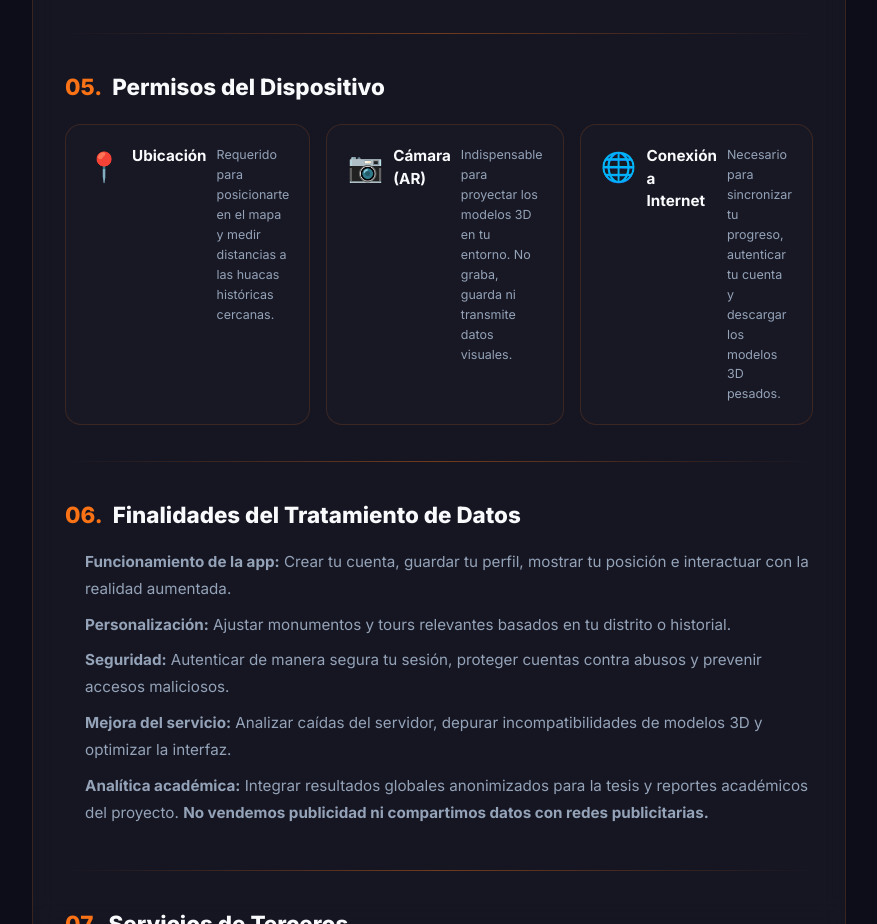
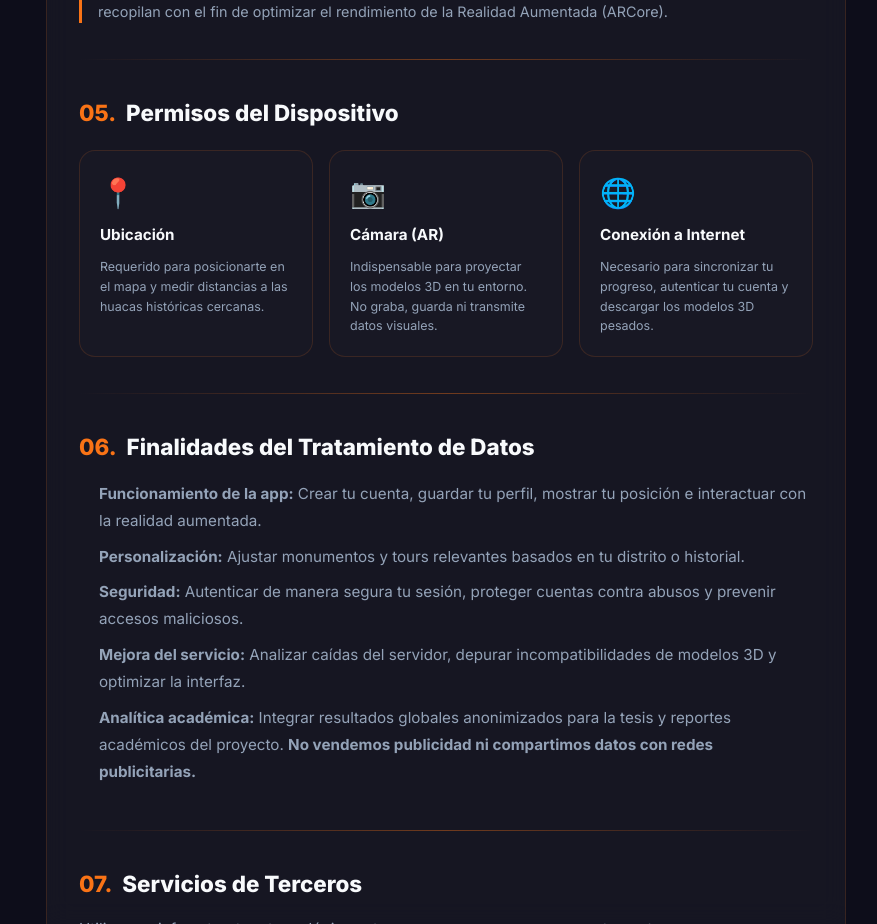
Before and after one commit to CarlosAsparrinM/HistoriAR-Landing, a Next.js app: page /politica-de-privacidad in a window 1280 px wide. Shown: the part 1900-2824 px from the top of the page, without its empty margins (374-1251 px from the left). Built offline with nearby package versions, Linux system fonts and the light colour scheme.

Commit message:
Fix: corregir tipo de flexDirection en politica de privacidad

```diff
--- a/src/app/politica-de-privacidad/page.tsx
+++ b/src/app/politica-de-privacidad/page.tsx
@@ -323,21 +323,21 @@ export default function PrivacyPolicy() {
                 <span style={{ color: "#F97316" }}>05.</span> Permisos del Dispositivo
               </h2>
               <div style={{ display: "grid", gridTemplateColumns: "repeat(3, 1fr)", gap: 16 }} className="responsive-3col">
-                <div style={{ background: "rgba(255,255,255,0.012)", padding: "20px", borderRadius: 16, border: "1px solid rgba(249,115,22,0.15)", display: "flex", flexDirection: "col", gap: 10 }}>
+                <div style={{ background: "rgba(255,255,255,0.012)", padding: "20px", borderRadius: 16, border: "1px solid rgba(249,115,22,0.15)", display: "flex", flexDirection: "column", gap: 10 }}>
                   <div style={{ fontSize: "1.8rem", color: "#F97316" }}>📍</div>
                   <h3 style={{ fontSize: "0.95rem", fontWeight: 700, color: "#F8FAFC", margin: 0 }}>Ubicación</h3>
                   <p style={{ fontSize: "0.78rem", color: "#94A3B8", lineHeight: 1.6, margin: 0 }}>
                     Requerido para posicionarte en el mapa y medir distancias a las huacas históricas cercanas.
                   </p>
                 </div>
-                <div style={{ background: "rgba(255,255,255,0.012)", padding: "20px", borderRadius: 16, border: "1px solid rgba(249,115,22,0.15)", display: "flex", flexDirection: "col", gap: 10 }}>
+                <div style={{ background: "rgba(255,255,255,0.012)", padding: "20px", borderRadius: 16, border: "1px solid rgba(249,115,22,0.15)", display: "flex", flexDirection: "column", gap: 10 }}>
                   <div style={{ fontSize: "1.8rem", color: "#F97316" }}>📷</div>
                   <h3 style={{ fontSize: "0.95rem", fontWeight: 700, color: "#F8FAFC", margin: 0 }}>Cámara (AR)</h3>
                   <p style={{ fontSize: "0.78rem", color: "#94A3B8", lineHeight: 1.6, margin: 0 }}>
                     Indispensable para proyectar los modelos 3D en tu entorno. No graba, guarda ni transmite datos visuales.
                   </p>
                 </div>
-                <div style={{ background: "rgba(255,255,255,0.012)", padding: "20px", borderRadius: 16, border: "1px solid rgba(249,115,22,0.15)", display: "flex", flexDirection: "col", gap: 10 }}>
+                <div style={{ background: "rgba(255,255,255,0.012)", padding: "20px", borderRadius: 16, border: "1px solid rgba(249,115,22,0.15)", display: "flex", flexDirection: "column", gap: 10 }}>
                   <div style={{ fontSize: "1.8rem", color: "#F97316" }}>🌐</div>
                   <h3 style={{ fontSize: "0.95rem", fontWeight: 700, color: "#F8FAFC", margin: 0 }}>Conexión a Internet</h3>
                   <p style={{ fontSize: "0.78rem", color: "#94A3B8", lineHeight: 1.6, margin: 0 }}>
```
